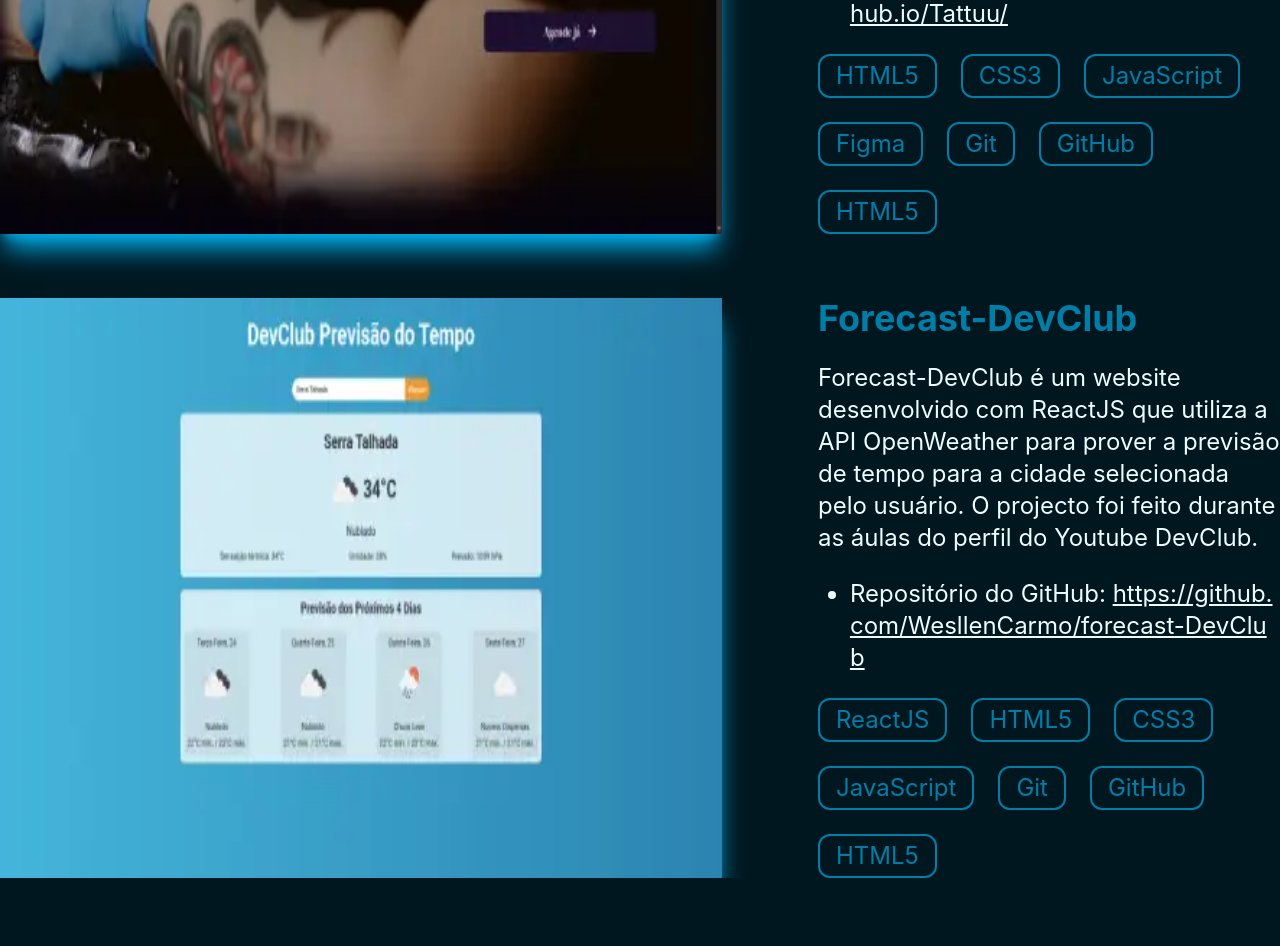
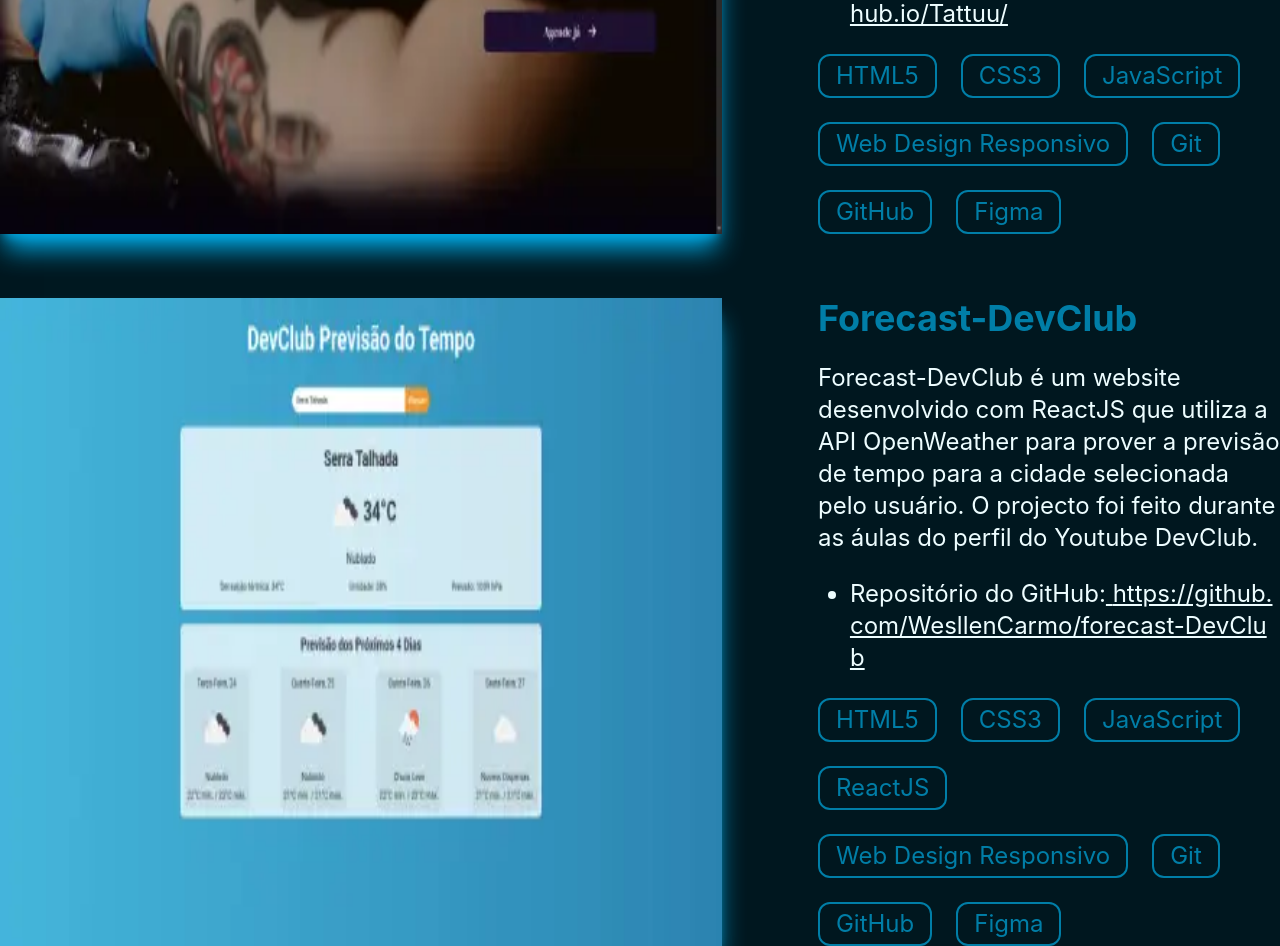
Before and after one commit to WesllenCarmo/Portfolio, a React (Vite) app: page /projects in a window 1280 px wide. Shown: the part 560-1506 px from the top of the page. Before the commit the page ends 1438 px from the top, so only its background shows below. Built offline with nearby package versions, Linux system fonts and the light colour scheme.

Commit message:
feat: create reusable component for projects

```diff
--- /dev/null
+++ b/src/components/ui/Project.jsx
@@ -0,0 +1,52 @@
+import React from "react";
+
+const Project = ({
+  image,
+  imageLabel,
+  title,
+  description,
+  lists,
+  technologies,
+}) => {
+  return (
+    <div className="flex w-full justify-center gap-12 lg:gap-24 flex-col lg:flex-row">
+      <img
+        src={image}
+        alt={imageLabel}
+        className="w-9/10 lg:w-200 shadow-xl shadow-custom-light-blue self-center lg:self-auto"
+      />
+      <div className="flex flex-col w-full lg:w-2/5 gap-6">
+        <h2 className="text-4xl text-custom-blue font-bold">{title}</h2>
+        <p className="text-2xl">{description}</p>
+        {lists && (
+          <ul className="list-disc ml-8 text-2xl flex flex-col gap-4">
+            {lists.map((list, index) => (
+              <li key={index}>
+                {list.name}
+                <a
+                  href={list.url}
+                  className="break-all text-xl lg:text-2xl underline hover:text-custom-blue transition duration-400"
+                >
+                  {" "}
+                  {list.url}
+                </a>
+              </li>
+            ))}
+          </ul>
+        )}
+        <div className="text-2xl flex flex-wrap gap-6 text-custom-blue">
+          {technologies.map((tech, index) => (
+            <p
+              key={index}
+              className="border-2 border-custom-blue px-4 py-1 rounded-xl"
+            >
+              {tech}
+            </p>
+          ))}
+        </div>
+      </div>
+    </div>
+  );
+};
+
+export default Project;
--- a/src/pages/Projects/index.jsx
+++ b/src/pages/Projects/index.jsx
@@ -1,4 +1,5 @@
 import React from 'react';
+import Project from '../../components/ui/Project';
 import TattuuWebPreview from '../../assets/tattuu-preview.webp';
 import WeatherWebPreview from '../../assets/weather-preview.webp';
 import { useTranslation } from 'react-i18next';
@@ -9,53 +10,59 @@ const Projects = () => {
   return (
     <section role='region' id='projects' className='flex flex-col gap-16 text-custom-white px-8 lg:px-0'>
       <h2 className='text-5xl font-bold text-custom-light-blue self-center'>{t('projects.title')}</h2>
-      <div className='flex w-full justify-center gap-12 lg:gap-24 flex-col lg:flex-row'>
-        <img
-          src={TattuuWebPreview}
-          alt={t('projects.project1.imageLabel')}
-          className='w-9/10 lg:w-200 shadow-xl shadow-custom-light-blue self-center lg:self-auto'
-        />
-        <div className='flex flex-col w-full lg:w-2/5 gap-6'>
-          <h2 className='text-4xl text-custom-blue font-bold'>Tattuu</h2>
-          <p className='text-2xl'>{t('projects.project1.description')}</p>
-          <ul className='list-disc ml-8 text-2xl flex flex-col gap-4'>
-            <li>{t('projects.buttons.repository')} <a href='https://github.com/WesllenCarmo/Tattuu' className='break-all text-xl lg:text-2xl underline hover:text-custom-blue transition duration-400'>https://github.com/WesllenCarmo/Tattuu</a></li>
-            <li>{t('projects.buttons.deploy')} <a href='https://wesllencarmo.github.io/Tattuu/' className='break-all text-xl lg:text-2xl underline hover:text-custom-blue transition duration-400'>https://wesllencarmo.github.io/Tattuu/</a></li>
-          </ul>
-          <div className='text-2xl flex flex-wrap gap-6 text-custom-blue'>
-            <p className='border-2 border-custom-blue px-4 py-1 rounded-xl'>HTML5</p>
-            <p className='border-2 border-custom-blue px-4 py-1 rounded-xl'>CSS3</p>
-            <p className='border-2 border-custom-blue px-4 py-1 rounded-xl'>JavaScript</p>
-            <p className='border-2 border-custom-blue px-4 py-1 rounded-xl'>Figma</p>
-            <p className='border-2 border-custom-blue px-4 py-1 rounded-xl'>Git</p>
-            <p className='border-2 border-custom-blue px-4 py-1 rounded-xl'>GitHub</p>
-            <p className='border-2 border-custom-blue px-4 py-1 rounded-xl'>{t('skills.hardSkills.0')}</p>
-          </div>
-        </div>
-      </div>
-      <div className='flex w-full justify-center gap-12 lg:gap-24 flex-col lg:flex-row'>
-        <img
-          src={WeatherWebPreview}
-          alt={t('projects.project2.imageLabel')}
-          className='w-9/10 lg:w-200 shadow-xl shadow-custom-light-blue self-center lg:self-auto'
-        />
-        <div className='flex flex-col w-full lg:w-2/5 gap-6'>
-          <h2 className='text-4xl text-custom-blue font-bold'>Forecast-DevClub</h2>
-          <p className='text-2xl'>{t('projects.project2.description')}</p>
-          <ul className='list-disc ml-8 text-2xl flex flex-col'>
-            <li>{t('projects.buttons.repository')} <a href='https://github.com/WesllenCarmo/forecast-DevClub' className='break-all underline hover:text-custom-blue transition duration-400'>https://github.com/WesllenCarmo/forecast-DevClub</a></li>
-          </ul>
-          <div className='text-2xl flex flex-wrap gap-6 text-custom-blue'>
-            <p className='border-2 border-custom-blue px-4 py-1 rounded-xl'>ReactJS</p>
-            <p className='border-2 border-custom-blue px-4 py-1 rounded-xl'>HTML5</p>
-            <p className='border-2 border-custom-blue px-4 py-1 rounded-xl'>CSS3</p>
-            <p className='border-2 border-custom-blue px-4 py-1 rounded-xl'>JavaScript</p>
-            <p className='border-2 border-custom-blue px-4 py-1 rounded-xl'>Git</p>
-            <p className='border-2 border-custom-blue px-4 py-1 rounded-xl'>GitHub</p>
-            <p className='border-2 border-custom-blue px-4 py-1 rounded-xl'>{t('skills.hardSkills.0')}</p>
-          </div>
-        </div>
-      </div>
+      <Project image={TattuuWebPreview}
+        imageLabel={t('projects.project1.imageLabel')}
+        title={t('projects.project1.title')}
+        description={t('projects.project1.description')}
+        lists={[
+          {
+            name: t('projects.buttons.repository'),
+            url: 'https://github.com/WesllenCarmo/Tattuu'
+          },
+          {
+            name: t('projects.buttons.deploy'),
+            url: 'https://wesllencarmo.github.io/Tattuu/'
+          }
+        ]}
+        technologies={[
+          t('skills.hardSkills.0'),
+          t('skills.hardSkills.1'),
+          t('skills.hardSkills.2'),
+          t('skills.hardSkills.4'),
+          t('skills.tools.tech.0'),
+          t('skills.tools.tech.1'),
+          t('skills.tools.tech.2'),
+        ]}
+      />
+      <Project
+        image={WeatherWebPreview}
+        imageLabel={t('projects.project2.imageLabel')}
+        title={t('projects.project2.title')}
+        description={t('projects.project2.description')}
+        lists={[
+          {
+            name: t('projects.buttons.repository'),
+            url: 'https://github.com/WesllenCarmo/forecast-DevClub'
+          },
+        ]}
+        lists={[
+          {
+            name: t('projects.buttons.repository'),
+            url: 'https://github.com/WesllenCarmo/forecast-DevClub'
+          }
+        ]}
+        technologies={[
+          t('skills.hardSkills.0'),
+          t('skills.hardSkills.1'),
+          t('skills.hardSkills.2'),
+          t('skills.hardSkills.3'),
+          t('skills.hardSkills.4'),
+          t('skills.tools.tech.0'),
+          t('skills.tools.tech.1'),
+          t('skills.tools.tech.2'),
+
+        ]}
+      />
     </section>
   )
 }
```
